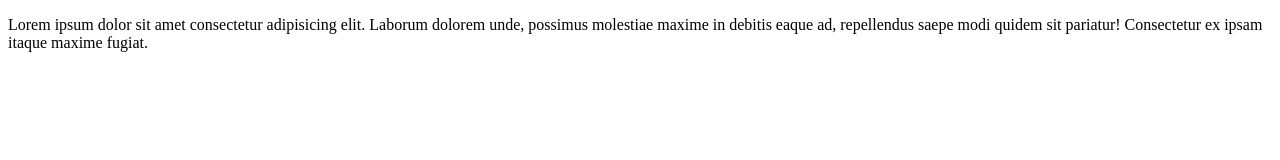
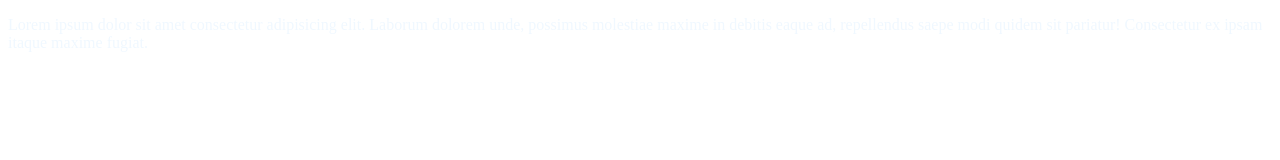
Before and after one commit to Guillemurgui/guille, a plain HTML site: page index.html in a window 1280 px wide. Drawn offline with Linux system fonts and the light colour scheme.

Commit message:
dos archivost

```diff
--- a/estilos.css
+++ b/estilos.css
@@ -0,0 +1,3 @@
+header{
+    color: aliceblue;
+}
--- a/index.html
+++ b/index.html
@@ -14,6 +14,8 @@
             </p>
         </div>
     </header>
+    <main>
 
+    </main>
 </body>
 </html>
```
